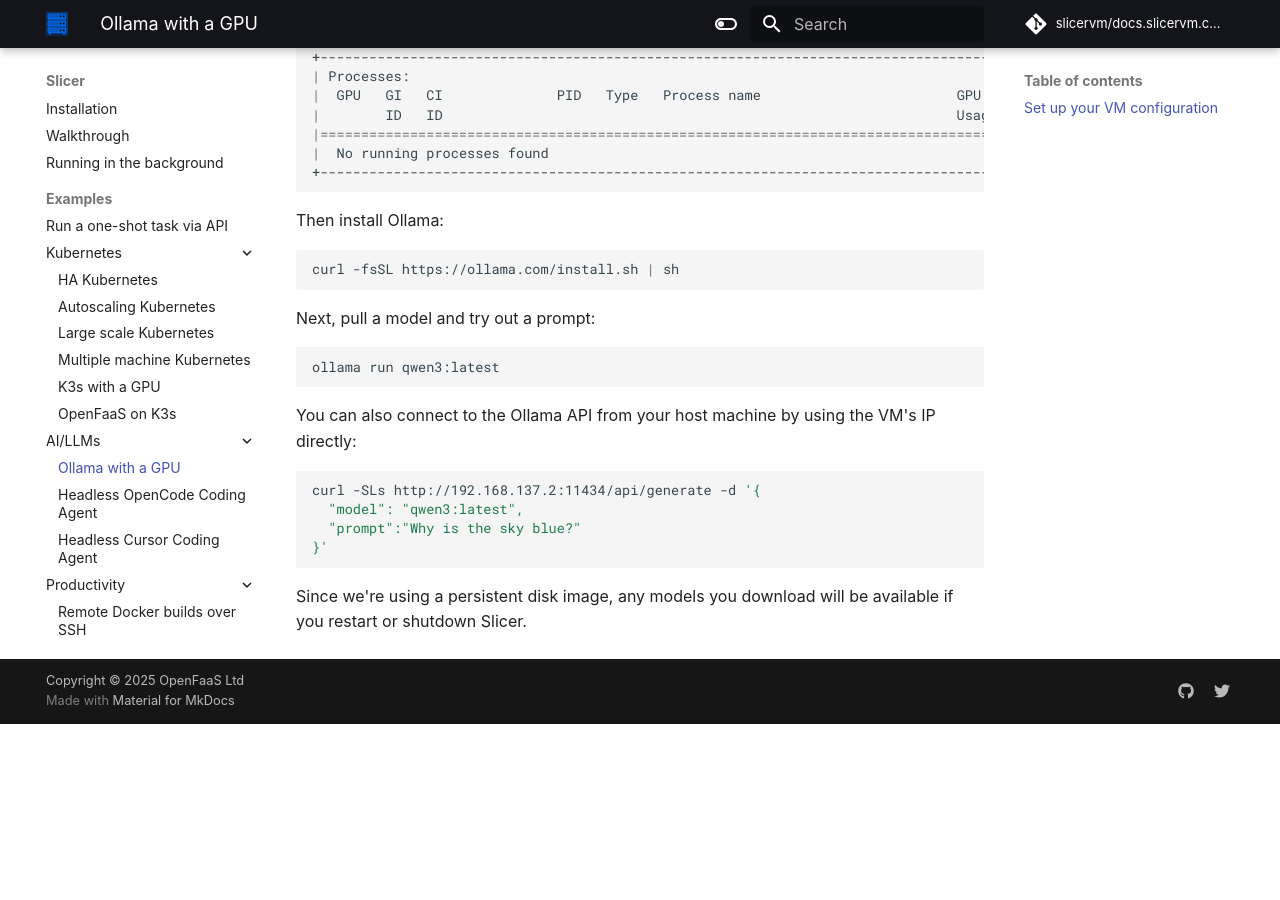
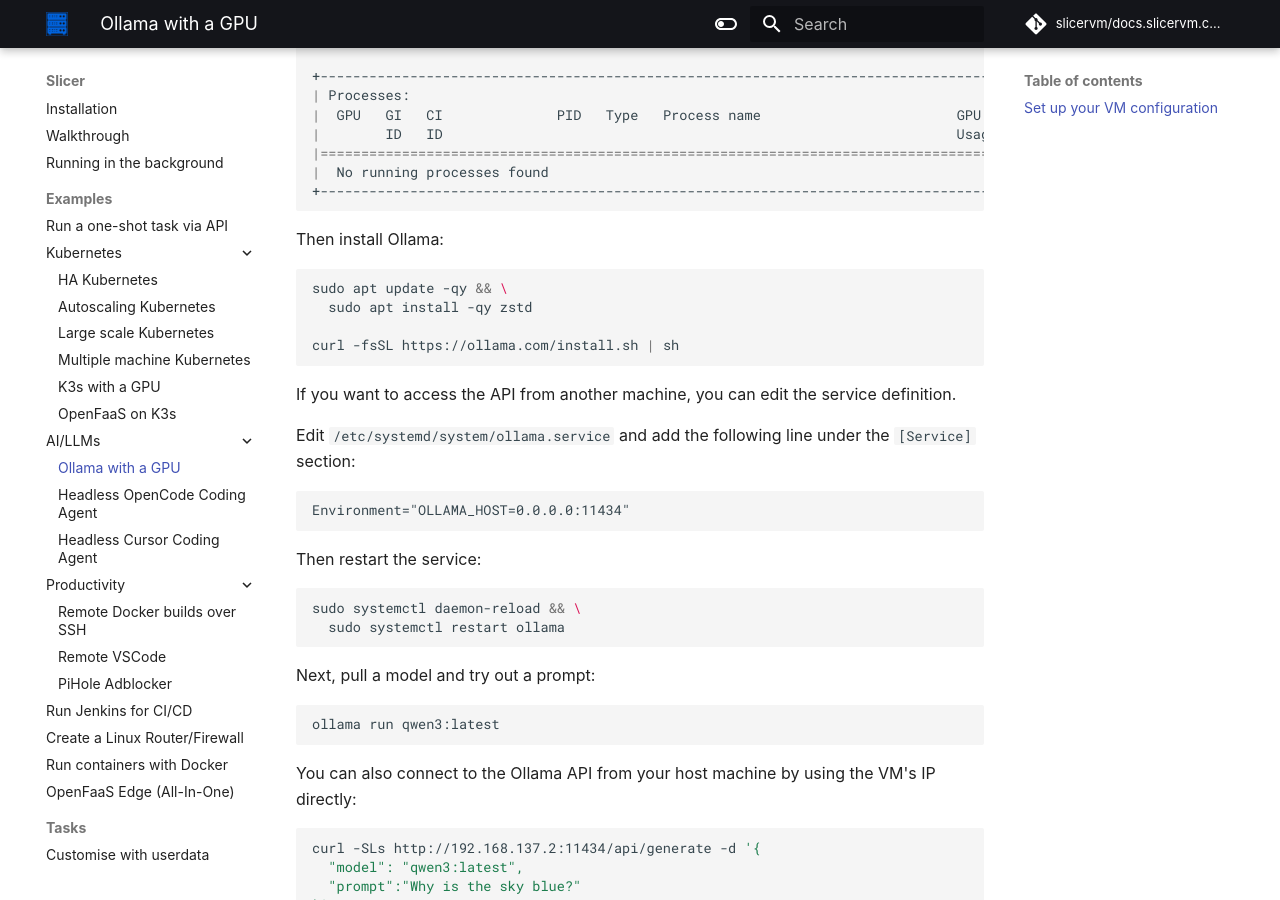
Before and after one commit to slicervm/docs.slicervm.com, an MkDocs documentation site: the page built from docs/examples/gpu-ollama.md, in a window 1280 px wide and 900 px high, scrolled down 3193 px. Built offline with MkDocs 1.6.1 and Material for MkDocs 9.7.7, drawn with Linux system fonts in a browser that asks for light colours; some web fonts are replaced; comment, search, counter and statistics services are not loaded; before the commit the page ends 3917 px from its top, so only the background shows below that; some of the changed text lies outside the part shown.

Commit message:
Improvement for ollama example
Signed-off-by: Alex Ellis (OpenFaaS Ltd) <alexellis2@gmail.com>

````diff
--- a/docs/examples/gpu-ollama.md
+++ b/docs/examples/gpu-ollama.md
@@ -84,6 +84,7 @@
 ```bash
 curl -SLsO https://raw.githubusercontent.com/self-actuated/nvidia-run/refs/heads/master/setup-nvidia-run.sh
 chmod +x ./setup-nvidia-run.sh
+echo "Downloading and installing Nvidia drivers... via nvidia.run"
 sudo bash ./setup-nvidia-run.sh
 ```
 
@@ -127,7 +128,26 @@
 Then install Ollama:
 
 ```bash
+
+sudo apt update -qy && \
+  sudo apt install -qy zstd
+
 curl -fsSL https://ollama.com/install.sh | sh
+```
+
+If you want to access the API from another machine, you can edit the service definition.
+
+Edit `/etc/systemd/system/ollama.service` and add the following line under the `[Service]` section:
+
+```
+Environment="OLLAMA_HOST=0.0.0.0:11434"
+```
+
+Then restart the service:
+
+```bash
+sudo systemctl daemon-reload && \
+  sudo systemctl restart ollama
 ```
 
 Next, pull a model and try out a prompt:
````
